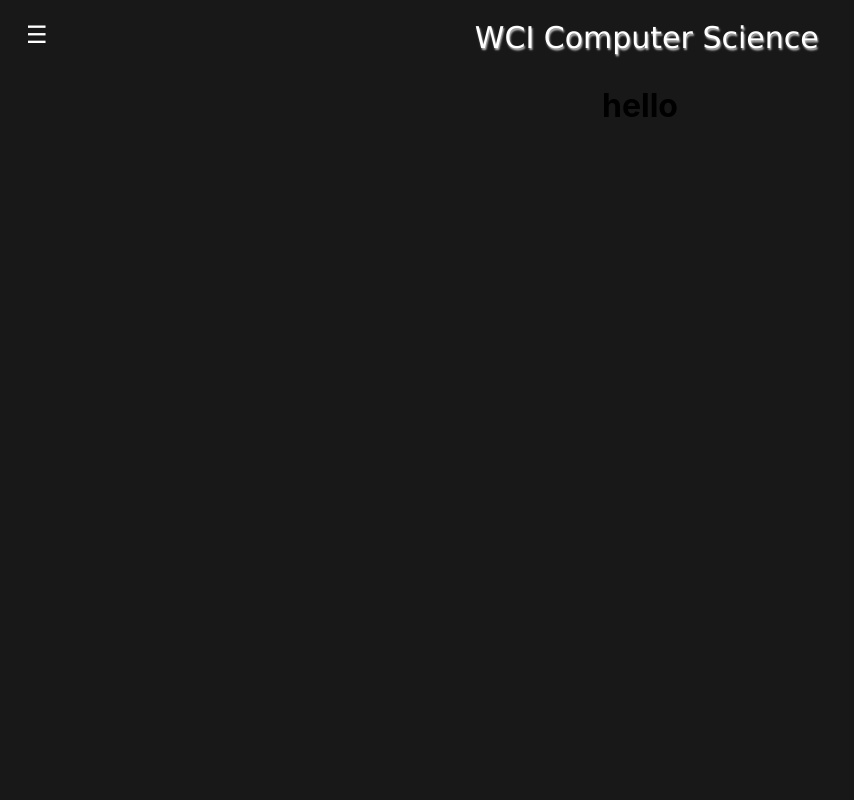
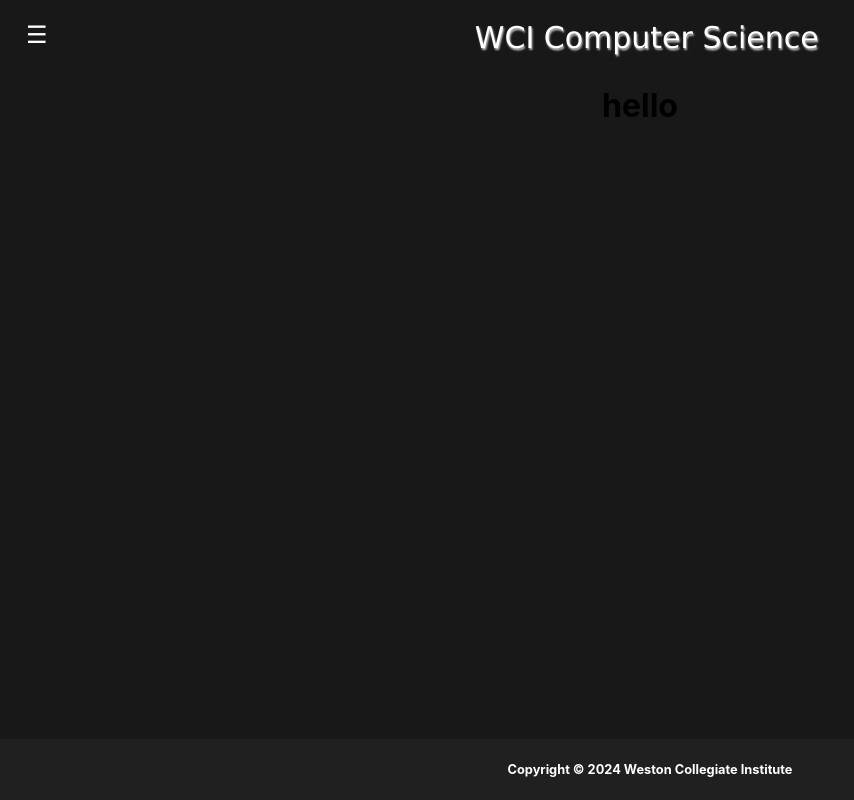
Before and after one commit to WestonCI-CS/WestonCI-CS.github.io, a React (Create React App) app: page /members in a window 1280 px wide. Shown: the whole page, without its empty margins (0-854 px from the left). Built offline with nearby package versions, Linux system fonts and the light colour scheme.

Commit message:
Added footer and reorganized page files into separate folder

```diff
--- a/src/App.jsx
+++ b/src/App.jsx
@@ -1,8 +1,9 @@
 import logo from './logo.svg';
 import './App.css';
-import Home from './components/Home';
-import Members from './components/Members';
-import Navbar from './components/navbar/Navbar';
+import Home from './pages/Home';
+import Members from './pages/Members';
+import Navbar from './components/header/Navbar';
+import Footer from './components/footer/Footer';
 import { BrowserRouter as Router, Route, Routes } from "react-router-dom";
 
 function App() {
@@ -14,6 +15,7 @@ function App() {
           <Route path="/" element={<Home />} />
           <Route path="members" element={<Members />} />
         </Routes>
+        <Footer />
       </div>
     </Router>
   );
--- /dev/null
+++ b/src/components/footer/Footer.jsx
@@ -0,0 +1,9 @@
+import "../../styles/footer.css";
+
+export default function Footer(){
+    return (
+        <footer>
+            <h3 className="copyright">Copyright © 2024 Weston Collegiate Institute</h3>
+        </footer>
+    );
+};
--- a/src/components/navbar/Navbar.jsx
+++ b/src/components/header/Navbar.jsx
@@ -2,7 +2,6 @@ import { Link } from "react-router-dom";
 import { useState } from "react";
 import NavItem from "./NavItem";
 import "../../styles/navbar.css";
-import { Nav } from "react-bootstrap";
 
 export default function Navbar(){
     const [menuOpen, setMenuOpen] = useState(false);
--- a/src/index.css
+++ b/src/index.css
@@ -15,11 +15,12 @@ code {
 
 :root {
   --bg: rgb(24, 24, 24);
+  --bg-secondary: rgb(28, 28, 28);
   --bg-accent: rgb(32, 32, 32);
   --text-color: rgb(255, 255, 255);
   --border: 1px solid rgb(39, 39, 39);
   --border-radius: 30px;
-  --speed: 500ms;
+  --speed: 300ms;
 }
 
 ul {
--- /dev/null
+++ b/src/styles/footer.css
@@ -0,0 +1,14 @@
+footer {
+    background-color: var(--bg-accent);
+    text-align: center;
+    padding: 10px;
+    position: fixed;
+    bottom: 0;
+    width: 100%;
+    z-index: 99;
+}
+
+.copyright {
+    color: var(--text-color);
+    font-size: 0.8rem;
+}
--- a/src/styles/navbar.css
+++ b/src/styles/navbar.css
@@ -101,24 +101,24 @@ nav {
         top: 0;
         width: 250px;
         height: 100%;
-        background-color: var(--bg-accent);
+        background-color: var(--bg-secondary);
         display: flex;
         flex-direction: column;
         align-items: center;
         justify-content: center;
         transform: translateX(-250px);
-        z-index: 0;
-        transition: transform 0.3s ease-out;
+        z-index: 100;
+        transition: transform var(--speed) ease-out;
     }
 
     .right-nav.show {
         transform: translateX(0px);
-        transition: transform 0.3s ease-in;
+        transition: transform var(--speed) ease-in;
     }
 
     .dropdown-btn {
         position: relative;
-        z-index: 1;
+        z-index: 101;
         display: flex;
         float: left;
         margin-left: 20px;
```
Also changed, not shown: src/components/header/NavItem.jsx (renamed from src/components/navbar/NavItem.jsx), src/pages/Home.jsx (renamed from src/components/Home.jsx), src/pages/Members.jsx (renamed from src/components/Members.jsx).
